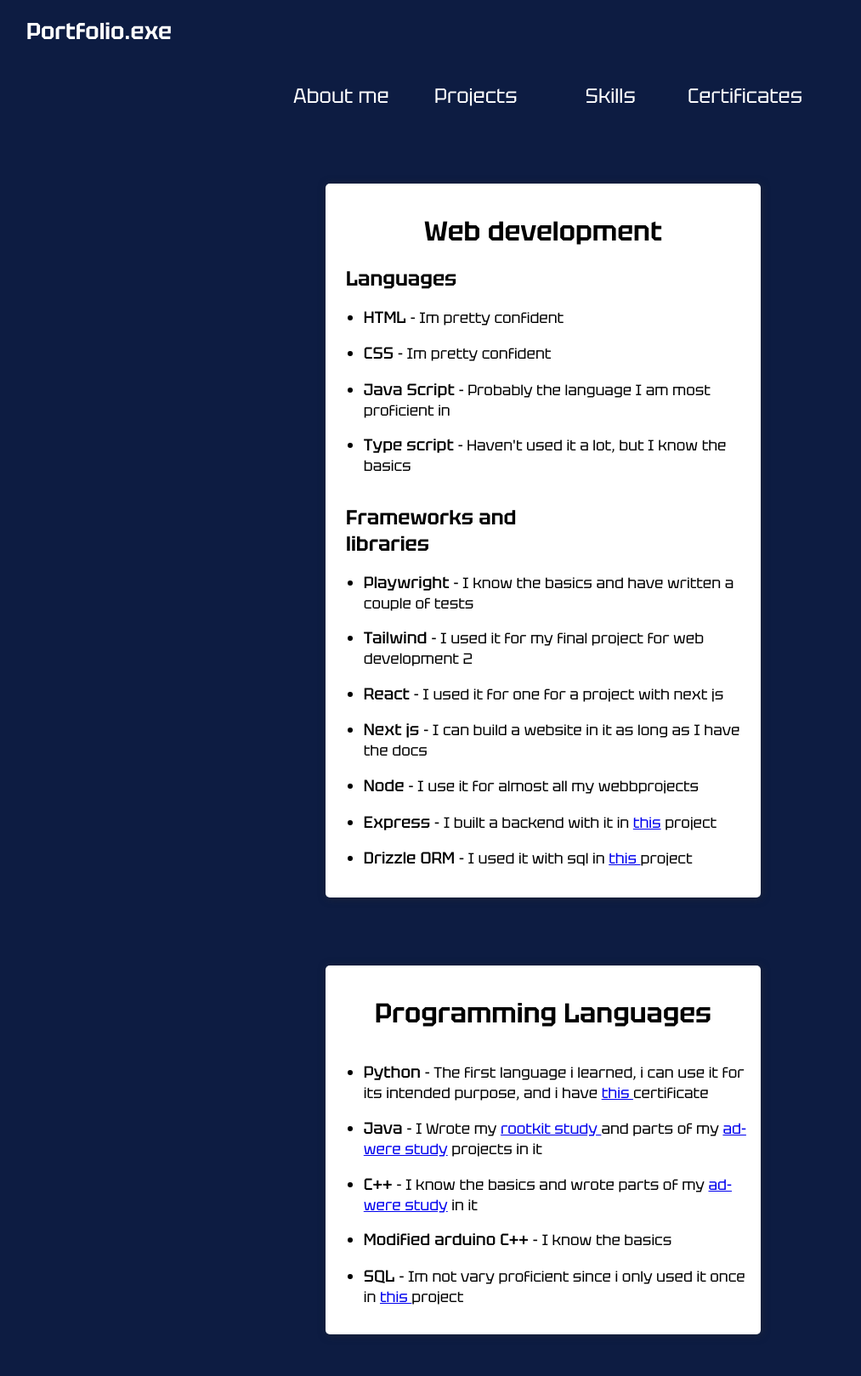
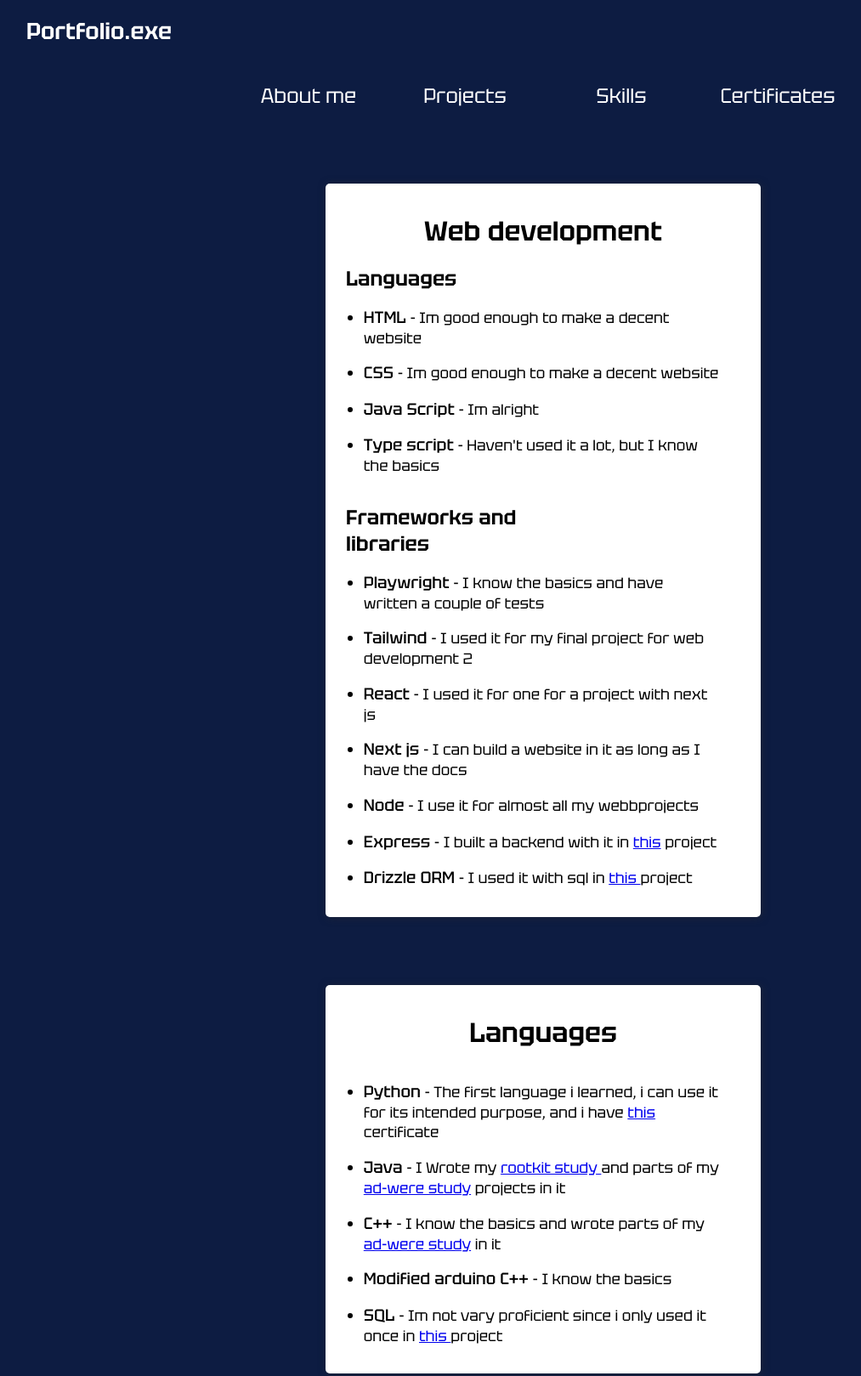
Before and after one commit to ShlimerAFK/shlimerafk.github.io, a plain HTML site: page pages/skills.html in a window 1280 px wide. Shown: the top 1619 px of the page at 85% size, without its empty margins (1-1014 px from the left). Drawn offline with Linux system fonts and the light colour scheme.

Commit message:
Added layouts

```diff
--- /dev/null
+++ b/components/header.html
@@ -0,0 +1,30 @@
+<div id="title_container">
+    <h1>Portfolio.exe</h1>
+</div>
+
+<nav>
+    <div id="nav_links_container">
+
+        <a href="index.html">
+            <div class="link_boxes">
+                <p>About me</p>
+            </div>
+        </a>
+        <a href="projects.html">
+            <div class="link_boxes">
+                <p>Projects</p>
+            </div>
+        </a>
+        <a href="skills.html">
+            <div class="link_boxes">
+                <p>Skills</p>
+            </div>
+        </a>
+        <a href="certificates.html">
+            <div class="link_boxes">
+                <p>Certificates</p>
+            </div>
+        </a>
+
+    </div>
+</nav>
--- a/pages/skills.html
+++ b/pages/skills.html
@@ -10,36 +10,7 @@
 
 <body>
 
-    <header>
-        <h1> Portfolio.exe </h1>
-    </header>
-
-    <nav>
-        <div id="nav_links_container">
-
-            <a href="../index.html">
-                <div class="link_boxes">
-                    <p>About me</p>
-                </div>
-            </a>
-            <a href="projects.html">
-                <div class="link_boxes">
-                    <p>Projects</p>
-                </div>
-            </a>
-            <a href="skills.html">
-                <div class="link_boxes">
-                    <p>Skills</p>
-                </div>
-            </a>
-            <a href="certificates.html">
-                <div class="link_boxes">
-                    <p>Certificates</p>
-                </div>
-            </a>
-
-        </div>
-    </nav>
+    <header></header>
 
     <main>
 
@@ -60,13 +31,13 @@
 
                         <ul>
                             <li>
-                                <p> <b> HTML </b> - Im pretty confident </p>
+                                <p> <b> HTML </b> - Im good enough to make a decent website </p>
                             </li>
                             <li>
-                                <p> <b> CSS </b> - Im pretty confident </p>
+                                <p> <b> CSS </b> - Im good enough to make a decent website </p>
                             </li>
                             <li>
-                                <p> <b> Java Script </b> - Probably the language I am most proficient in </p>
+                                <p> <b> Java Script </b> - Im alright </p>
                             </li>
                             <li>
                                 <p> <b> Type script </b> - Haven't used it a lot, but I know the basics </p>
@@ -118,7 +89,7 @@
             <section>
 
                 <div class="section_title">
-                    <h3> Programming Languages </h3>
+                    <h3> Languages </h3>
                 </div>
 
                 <article>
@@ -185,14 +156,15 @@
                     <div class="article_title">
                         <h4> Game engines </h4>
                     </div>
-                    <div class="article_text_box">
-
-                        <li>
-                            <p> <b> Godot </b> - I spent two weeks straight using the engine for <a
-                                    href="projects.html#game">this</a> game. Im pretty confident now when it comes to 2D
-                                games </p>
-                        </li>
-
+                    <div class="article_list_box">
+                        <ul>
+                            <li>
+                                <p> <b> Godot </b> - I spent two weeks straight using the engine for <a
+                                        href="projects.html#game">this</a> game. Im pretty confident now when it comes
+                                    to 2D
+                                    games </p>
+                            </li>
+                        </ul>
                     </div>
 
                 </article>
@@ -301,4 +273,6 @@
 
 </body>
 
+<script src="../scripts/layout.js"></script>
+
 </html>
--- /dev/null
+++ b/scripts/layout.js
@@ -0,0 +1,21 @@
+async function add_component_to_page(input_element, file) {
+
+    const element = document.querySelector(input_element);
+
+    try {
+        const response = await fetch(file)
+        const text = await response.text()
+
+        if (!response.ok) {
+            throw new Error(`Could not load file ${file}`);
+        }
+
+        element.innerHTML = text;
+
+    } catch (error) {
+        console.log(`Error: ${error}`)
+    }
+
+}
+
+add_component_to_page("header", "../components/header.html")
--- a/style/style.css
+++ b/style/style.css
@@ -9,6 +9,7 @@
 h1 {
 
     margin: 0;
+    padding: 0;
 
 }
 
@@ -26,6 +27,8 @@ h4 {
 
 body {
 
+    display: flex;
+
     width: 100%;
 
     height: fit-content;
@@ -37,6 +40,9 @@ body {
     background-color: var(--color_2);
 
     font-family: Tektur;
+
+    flex-direction: column;
+
 
 }
 
@@ -52,17 +58,38 @@ header {
     min-height: 4.5rem;
 
     justify-content: start;
-    align-items: center;
+    align-items: start;
+
+    flex-direction: column;
+
+    margin: 0;
+    padding: 0;
 
     position: sticky;
     top: 0;
 
     background-color: var(--color_2);
+
+}
+
+#title_container {
+
+    display: flex;
+
+    width: 100%;
+
+    height: fit-content;
+    min-height: 4.5rem;
+
+    justify-content: start;
+    align-items: center;
+
 }
 
 header h1 {
 
     margin-left: 2rem;
+    margin-right: 2rem;
     font-size: 1.7rem;
 
     color: white;
@@ -83,9 +110,6 @@ nav {
     justify-content: center;
     align-items: center;
 
-    position: sticky;
-    top: 4.5rem;
-
     background-color: var(--color_2);
 
 }
@@ -94,14 +118,15 @@ nav {
 
     display: flex;
 
-    width: fit-content;
-    min-width: 50%;
+    width: 60%;
 
     height: fit-content;
     min-height: 5rem;
 
     justify-content: space-evenly;
     align-items: center;
+
+    flex-wrap: wrap;
 
 }
 
@@ -128,13 +153,15 @@ nav {
 
     border-radius: 20px;
 
-    background-color: #010736;
 
 }
 
 .link_boxes p {
 
     font-size: 1.5rem;
+
+    margin-top: 0.4rem;
+    margin-bottom: 0.4rem;
 
 }
 
@@ -287,7 +314,7 @@ article b {
 
     font-size: 1.1rem;
     margin-left: 0.3rem;
-    margin-right: 0.3rem;
+    margin-right: 3rem;
 
 }
 
@@ -301,3 +328,19 @@ article b {
     src: url(/assets/static/Tektur-SemiBold.ttf);
     font-weight: bold;
 }
+
+@media screen and (max-width: 510px) {
+
+    header h1 {
+
+        margin: 0;
+
+    }
+
+    #title_container {
+
+        justify-content: center;
+
+    }
+
+}
```
Also changed, not shown: data/data.json (added, +33 -0 lines), pages/index.html (renamed from index.html, +4 -34 lines), pages/projects.html (+3 -30 lines).
